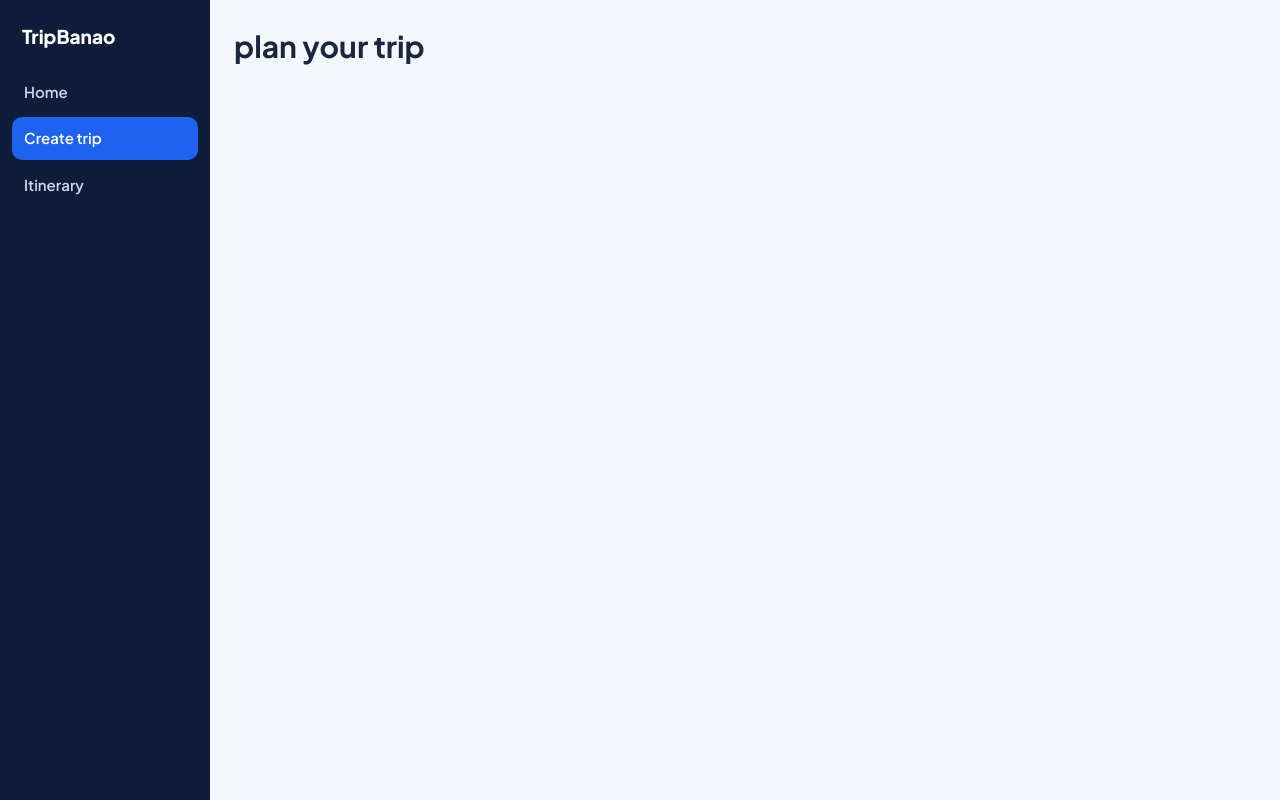
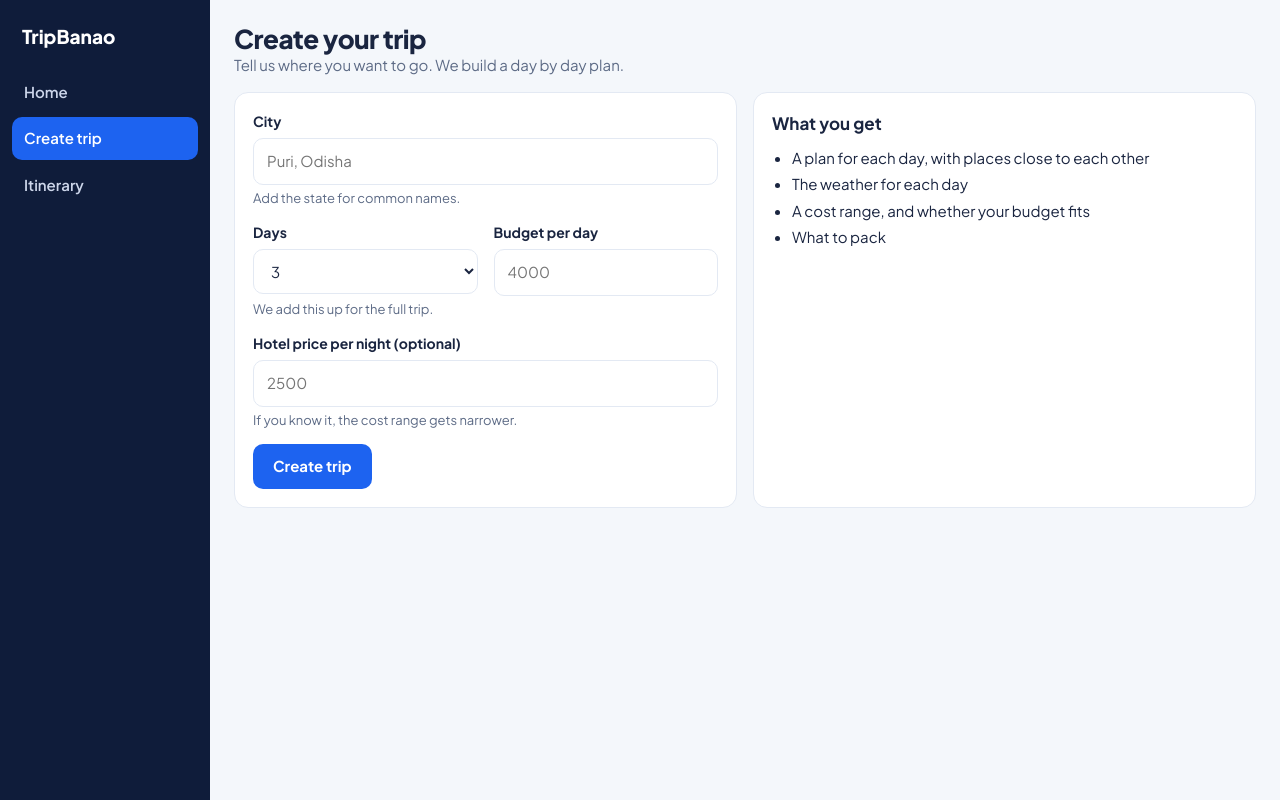
Before and after one commit to Kiran08-in/AI-trip-planner-fe, a React (Vite) app: page /plan in a window 1280 px wide. Built offline with nearby package versions, Linux system fonts and the light colour scheme.

Commit message:
add create trip form with validation

```diff
--- a/src/index.css
+++ b/src/index.css
@@ -132,3 +132,14 @@ a.btn { display: inline-block; text-decoration: none; }
   .shell { grid-template-columns: 1fr; }
   .side { flex-direction: row; align-items: center; overflow-x: auto; }
 }
+
+.head { margin-bottom: 16px; }
+.grid2 { display: grid; grid-template-columns: 1fr 1fr; gap: 16px; }
+.field { margin-top: 14px; }
+.pack { margin: 10px 0 0; padding-left: 20px; }
+.pack li { margin: 4px 0; }
+.pre { background: var(--navy); color: #cdd6ea; border-radius: 10px; padding: 12px; overflow-x: auto; font-size: 13px; margin: 0; }
+
+@media (max-width: 760px) {
+  .grid2 { grid-template-columns: 1fr; }
+}
--- a/src/pages/Plan.jsx
+++ b/src/pages/Plan.jsx
@@ -1,8 +1,150 @@
-function Plan(){
-    return(
-        <>
-        <h1>plan your trip</h1>
-        </>
-    );
+import { useState } from "react";
+import { useSearchParams } from "react-router-dom";
+
+function Plan() {
+  const [params] = useSearchParams();
+  const [city, setCity] = useState(params.get("city") || "");
+  const [days, setDays] = useState("3");
+  const [perDay, setPerDay] = useState("");
+  const [hotel, setHotel] = useState("");
+  const [errors, setErrors] = useState({});
+  const [body, setBody] = useState(null);
+
+  const total = Number(days) * Number(perDay || 0);
+
+  const submit = () => {
+    const e = {};
+    if (city.trim().length < 2)
+      e.city = "Enter a city name with at least 2 letters.";
+    if (!(Number(perDay) > 0)) e.perDay = "Enter a budget above 0.";
+    if (hotel !== "" && !(Number(hotel) > 0))
+      e.hotel = "Hotel price must be above 0, or leave it empty.";
+    setErrors(e);
+
+    if (Object.keys(e).length === 0) {
+      setBody({
+        destination: city.trim(),
+        days: Number(days),
+        budget: total,
+        stay_per_night: hotel ? Number(hotel) : null,
+      });
+    }
+  };
+
+  return (
+    <>
+      <div className="head">
+        <h2>Create your trip</h2>
+        <p className="muted">
+          Tell us where you want to go. We build a day by day plan.
+        </p>
+      </div>
+
+      <div className="grid2">
+        <section className="card">
+          <div>
+            <label className="label" htmlFor="city">
+              City
+            </label>
+            <input
+              id="city"
+              className="input"
+              placeholder="Puri, Odisha"
+              value={city}
+              onChange={(e) => setCity(e.target.value)}
+            />
+            {errors.city ? (
+              <p className="error-text">{errors.city}</p>
+            ) : (
+              <p className="hint">Add the state for common names.</p>
+            )}
+          </div>
+
+          <div className="grid2 field">
+            <div>
+              <label className="label" htmlFor="days">
+                Days
+              </label>
+              <select
+                id="days"
+                className="input"
+                value={days}
+                onChange={(e) => setDays(e.target.value)}
+              >
+                {[1, 2, 3, 4, 5, 6, 7].map((d) => (
+                  <option key={d} value={d}>
+                    {d}
+                  </option>
+                ))}
+              </select>
+            </div>
+            <div>
+              <label className="label" htmlFor="perDay">
+                Budget per day
+              </label>
+              <input
+                id="perDay"
+                className="input"
+                type="number"
+                placeholder="4000"
+                value={perDay}
+                onChange={(e) => setPerDay(e.target.value)}
+              />
+              {errors.perDay && <p className="error-text">{errors.perDay}</p>}
+            </div>
+          </div>
+          <p className="hint">
+            {total > 0
+              ? `Total for ${days} days: ₹${total.toLocaleString("en-IN")}`
+              : "We add this up for the full trip."}
+          </p>
+
+          <div className="field">
+            <label className="label" htmlFor="hotel">
+              Hotel price per night (optional)
+            </label>
+            <input
+              id="hotel"
+              className="input"
+              type="number"
+              placeholder="2500"
+              value={hotel}
+              onChange={(e) => setHotel(e.target.value)}
+            />
+            {errors.hotel ? (
+              <p className="error-text">{errors.hotel}</p>
+            ) : (
+              <p className="hint">
+                If you know it, the cost range gets narrower.
+              </p>
+            )}
+          </div>
+
+          <div className="field">
+            <button className="btn" onClick={submit}>
+              Create trip
+            </button>
+          </div>
+        </section>
+
+        <section className="card">
+          <h3>What you get</h3>
+          <ul className="pack">
+            <li>A plan for each day, with places close to each other</li>
+            <li>The weather for each day</li>
+            <li>A cost range, and whether your budget fits</li>
+            <li>What to pack</li>
+          </ul>
+          {body && (
+            <div className="field">
+              <p className="label">This is what we will send (temporary)</p>
+              <pre className="pre">{JSON.stringify(body, null, 2)}</pre>
+            </div>
+          )}
+        </section>
+      </div>
+    </>
+  );
 }
+
 export default Plan;
```
